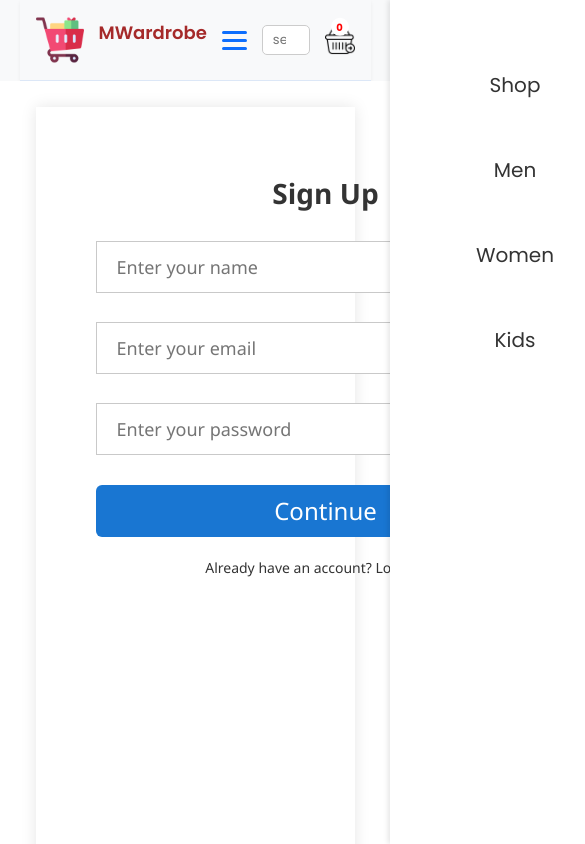
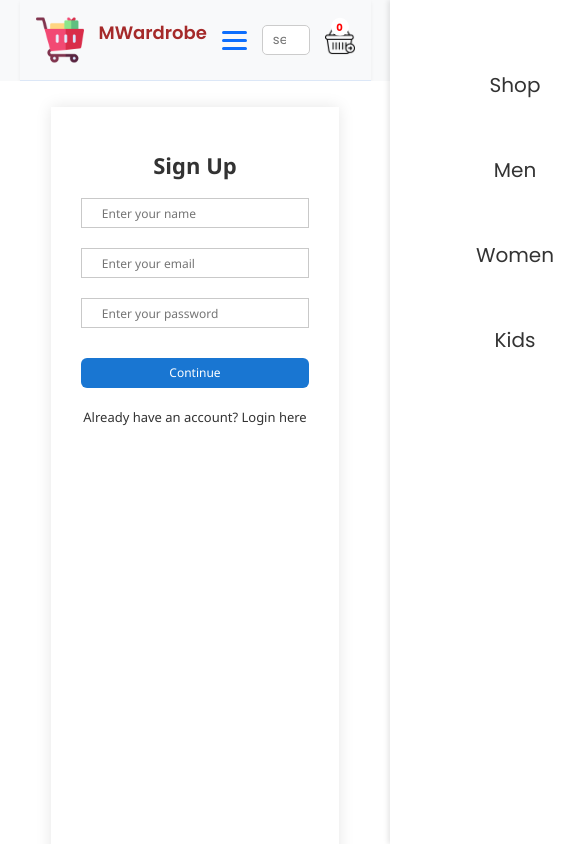
Before and after one commit to gitmamta/react-project, a React (Vite) app: page /login in a window 390 px wide. Shown: the top 844 px of the page, 585 px wide, since content can reach past the window. Built offline with nearby package versions, Linux system fonts and the light colour scheme.

Commit message:
new signup changes

```diff
--- a/src/pages/loginSignup/login.css
+++ b/src/pages/loginSignup/login.css
@@ -1,6 +1,6 @@
 
 .login-page {
-  width: 100%;
+  width: 90%;
   height:100vh;
   margin: 10px auto;
   padding-top:10px;
@@ -74,21 +74,59 @@ button[type="submit"]:hover {
 }
 
 
-.login-checkbox {
+/* .login-checkbox {
   display: flex;
   align-items: center;
-  /* justify-content: flex-start; */
+
   margin-top: 25px;
   font-size: 13px;
   gap:20px;
-  color: #444444;
-}
+  color: #444444; */
+/* } */
 
-.login-checkbox p{
+/* .login-checkbox p{
     font-size:16px;
 
 }
 .login-checkbox input{
 height:25px;
 width:25px;
+} */
+@media (max-width: 600px) {
+  .login-container {
+    width: 90%;
+    height: auto;
+    padding: 20px 15px;
+  }
+
+  .login-form {
+    gap: 20px;
+    margin-top: 20px;
+  }
+
+  .login-form input,
+  .login-container button {
+    height: 30px;
+    font-size: 12px;
+  }
+
+  .login-container h1 {
+    font-size: 22px;
+    margin: 15px 0;
+  }
+
+  .login-para {
+    font-size: 13px;
+  }
+
+  /* .login-checkbox {
+    flex-direction: column;
+    align-items: flex-start;
+    gap: 10px;
+  } */
+
+  /* .login-checkbox p {
+    font-size: 14px;
+  } */
+
 }
```
